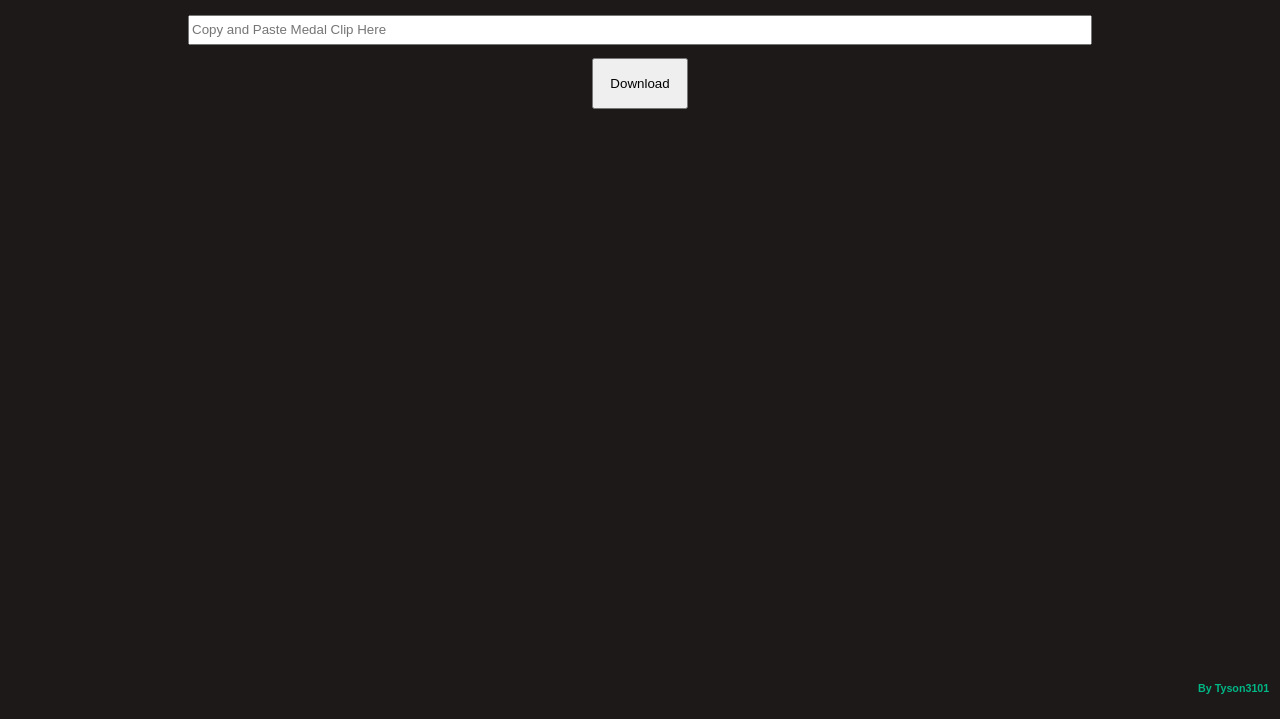
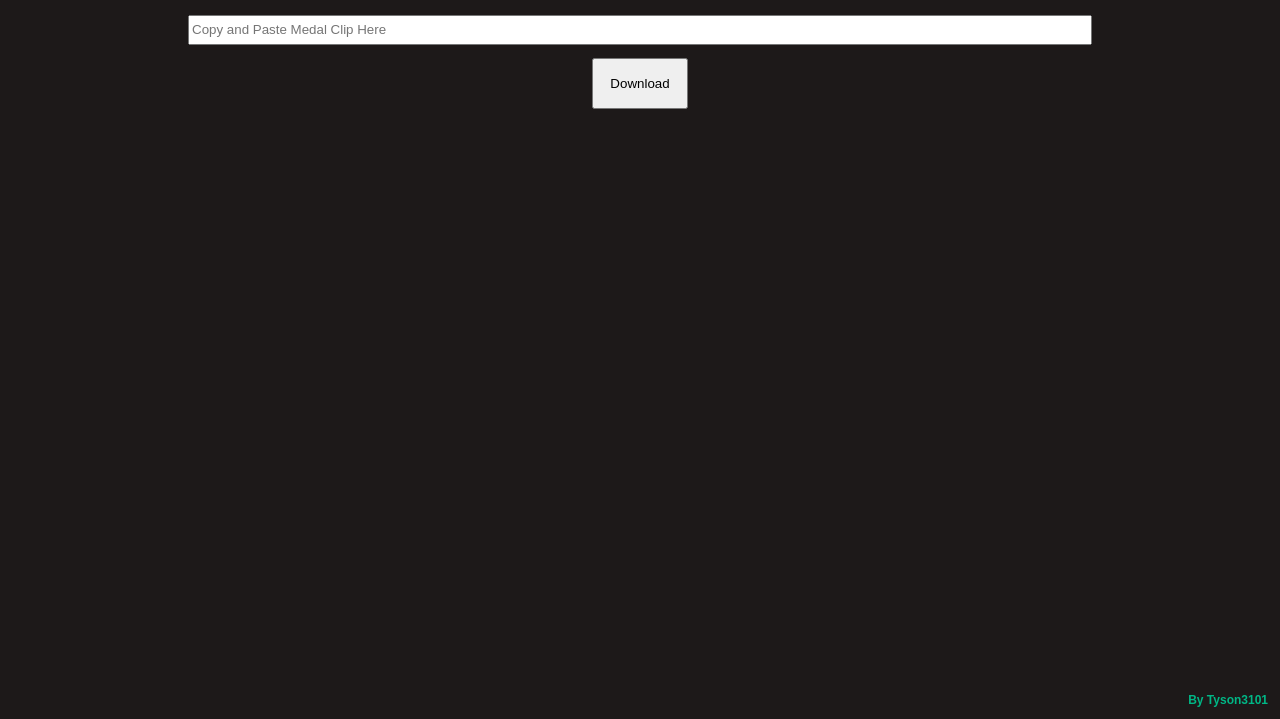
Before and after one commit to Tyson3101/Medal-Bypass, a plain HTML site: page src/public/index.html in a window 1280 px wide. Shown: the part 81-800 px from the top of the page. Drawn offline with Linux system fonts and the light colour scheme.

Commit message:
100 score lighthouse

```diff
--- a/src/public/index.html
+++ b/src/public/index.html
@@ -101,12 +101,14 @@
     >
       Loading.
     </p>
-    <h6
+    <p
       style="
         position: fixed;
         bottom: 0;
         right: 0;
         text-align: left;
+        font-size: 0.75em;
+        font-weight: bold;
         margin-right: 1em;
       "
     >
@@ -118,7 +120,7 @@
       >
         By Tyson3101</a
       >
-    </h6>
+    </p>
     <div id="videos"></div>
     <script>
       let loadingInterval;
```
